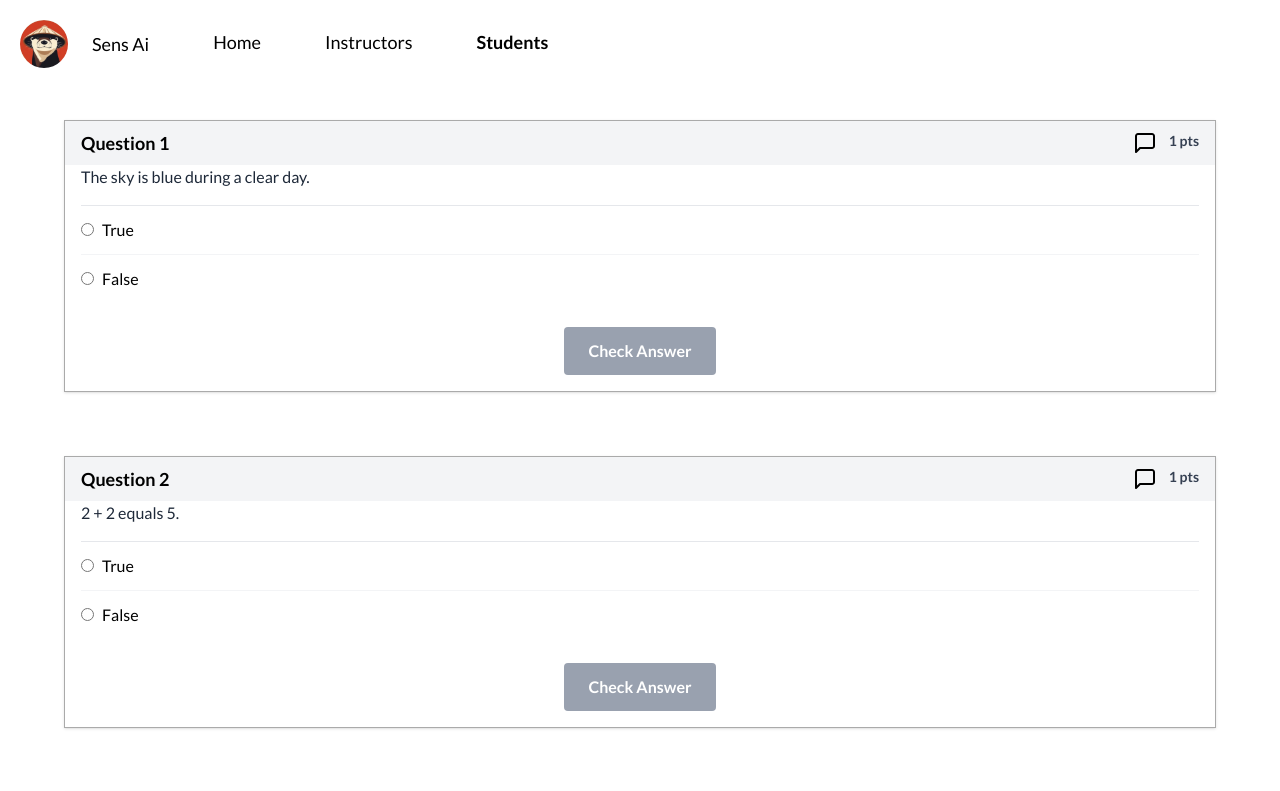
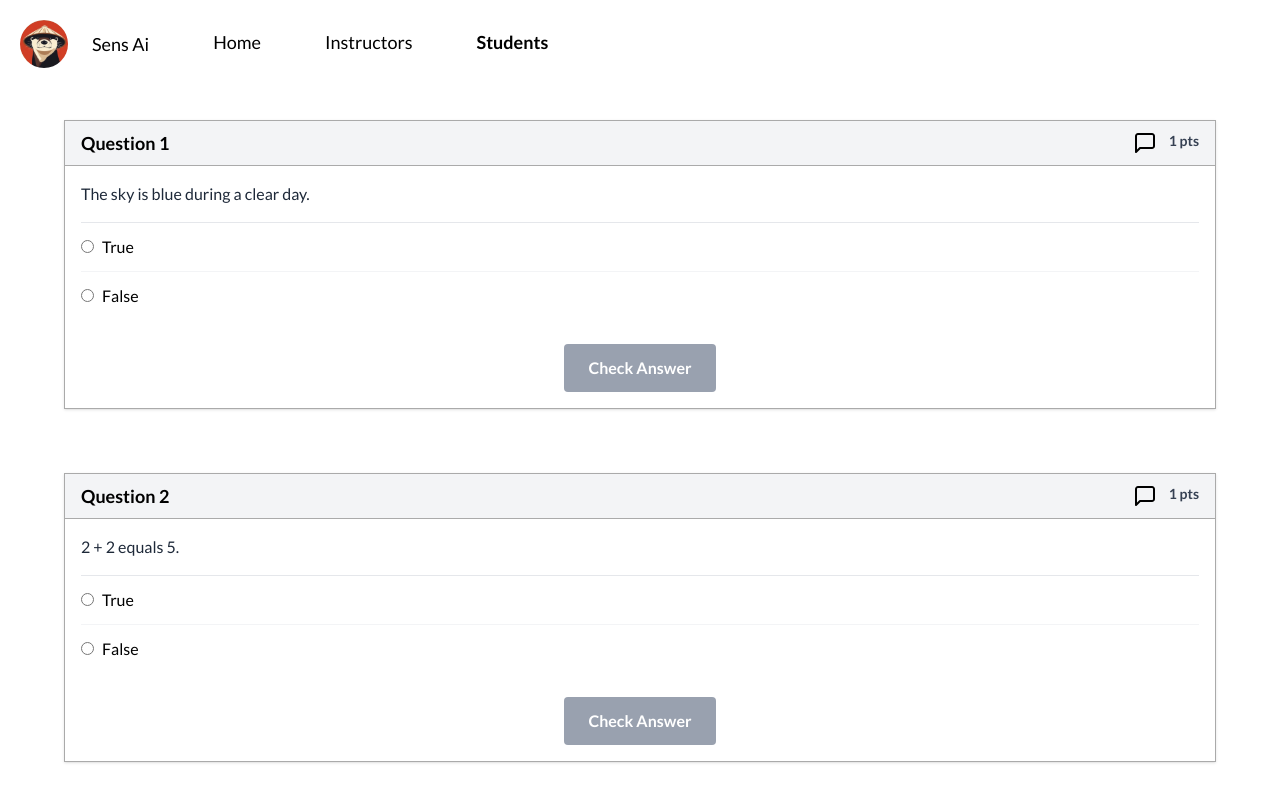
Before and after one commit to ktagdiwala/SensAI, a React (Vite) app in the folder frontend/: page /students in a window 1280 px wide. Shown: the top 791 px of the page. Built offline with nearby package versions, Linux system fonts and the light colour scheme.

Commit message:
added some more styling

```diff
--- a/frontend/src/components/QuizCardComponent.tsx
+++ b/frontend/src/components/QuizCardComponent.tsx
@@ -51,7 +51,7 @@ export default function QuestionCard({
                 <div className="mx-4 md:mx-16 my-8 border border-canvas-outline border-1.5 p-4 bg-white shadow">
 
                     {/**Header */}
-                    <div className="flex justify-between items-center bg-gray-100  -mx-4 -mt-4 px-4 py-2">
+                    <div className="flex justify-between items-center bg-gray-100 -mx-4 -mt-4 px-4 py-2 border-b border-canvas-outline">
                         <h2 className="m-0 text-lg font-semibold">Question {data.id} </h2>
 
                         <div className="flex gap-x-3">
@@ -68,7 +68,7 @@ export default function QuestionCard({
                     </div>
 
                     {/**Description */}
-                    <p className="mt-0 text-gray-800">{data.description}</p>
+                    <p className="mt-4 text-gray-800">{data.description}</p>
 
                     {/**Options */}
                     <div className="border-t border-gray-200 mt-4">
```
